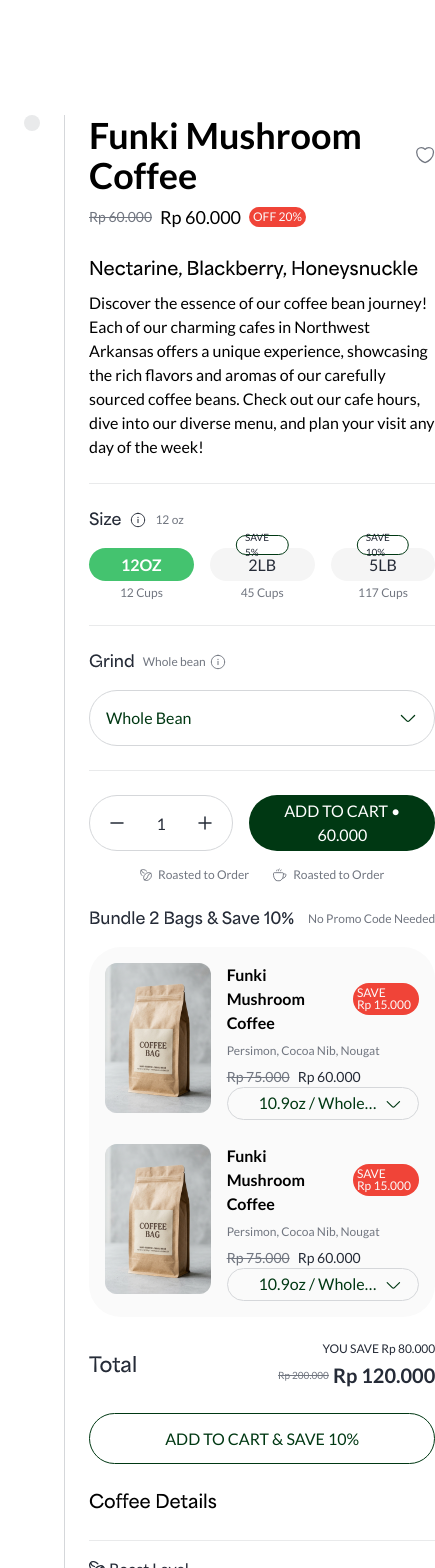
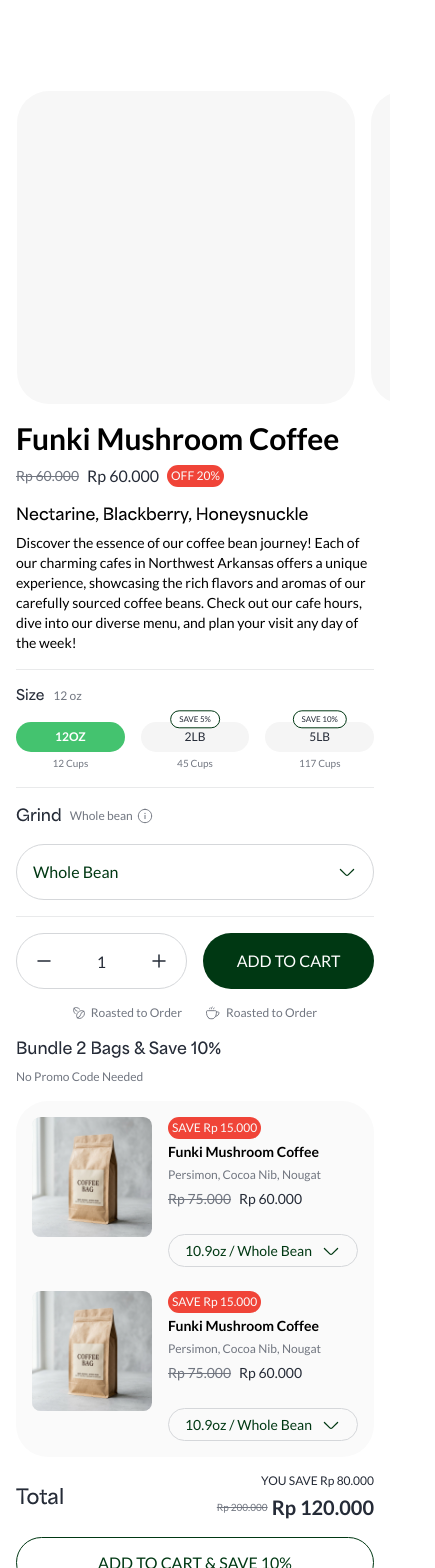
Before and after one commit to xpand-indonesia/ecommerce, a Next.js app: page /product/0 in a window 390 px wide. Shown: the top 1568 px of the page, 435 px wide, since content can reach past the window. Built offline with nearby package versions, Linux system fonts and the light colour scheme.

Commit message:
Improve product detail mobile responsive

```diff
--- /dev/null
+++ b/src/components/icons/heart.tsx
@@ -0,0 +1,25 @@
+import React from 'react';
+
+interface HeartProps extends React.ComponentPropsWithoutRef<'svg'> {
+    className?: string;
+}
+
+export const Heart: React.FC<HeartProps> = ({ className, ...props }) => (
+    <svg
+        width="1em"
+        height="1em"
+        viewBox="0 0 24 24"
+        fill="none"
+        xmlns="http://www.w3.org/2000/svg"
+        className={className}
+        {...props}
+    >
+        <path
+            d="M12.62 20.8101C12.28 20.9301 11.72 20.9301 11.38 20.8101C8.48 19.8201 2 15.6901 2 8.6901C2 5.6001 4.49 3.1001 7.56 3.1001C9.38 3.1001 10.99 3.9801 12 5.3401C13.01 3.9801 14.63 3.1001 16.44 3.1001C19.51 3.1001 22 5.6001 22 8.6901C22 15.6901 15.52 19.8201 12.62 20.8101Z"
+            stroke="currentColor"
+            strokeWidth="1.5"
+            strokeLinecap="round"
+            strokeLinejoin="round"
+        />
+    </svg>
+);
--- a/src/components/shared/product-budle-item.tsx
+++ /dev/null
@@ -1,61 +0,0 @@
-import { formatNumber } from "@/lib/utils";
-import { Badge } from "../ui/badge";
-import { Select, SelectContent, SelectItem, SelectTrigger, SelectValue } from "../ui/form/field/select";
-import Image from "next/image";
-
-interface ProductBundleItem {
-    name?: string;
-    description?: string;
-    price?: number;
-    discount?: number;
-};
-
-export const ProductBundleItem = ({ name, description, price = 0, discount = 0 }: ProductBundleItem) => {
-    const discountedPrice: number = price - discount;
-    const imageUrl = '/images/mock/mock_product_1.png';
-
-    return (
-        <div className="flex items-stretch gap-4">
-            <div className="relative overflow-hidden size-[150px] bg-gray-200 rounded-xl">
-                <Image
-                    src={imageUrl}
-                    alt={name ?? ''}
-                    fill
-                    sizes="(max-width: 768px) 20vw"
-                    className="object-cover"
-                />
-            </div>
-            <div className="grow flex flex-col justify-between">
-                <div className="space-y-2">
-                    <div className="flex justify-between items-center gap-2">
-                        <div className="font-bold">{name}</div>
-                        {(discount > 0) && (
-                            <Badge variant="danger" className="p-1 text-xs/none">
-                                SAVE {formatNumber(discount, { currency: "IDR" })}
-                            </Badge>
-                        )}
-                    </div>
-                    <div className="text-xs text-gray-500">{description}</div>
-                    <div className="flex gap-2 text-sm">
-                        <div className="text-gray-500 line-through">
-                            {formatNumber(price, { currency: "IDR" })}
-                        </div>
-                        <div className="text-gray-800">
-                            {formatNumber(discountedPrice, { currency: "IDR" })}
-                        </div>
-                    </div>
-                </div>
-                <Select value={'1'}>
-                    <SelectTrigger className="h-8.25 bg-transparent">
-                        <SelectValue placeholder="Select variant" />
-                    </SelectTrigger>
-                    <SelectContent>
-                        <SelectItem value={"1"}>
-                            {'10.9oz / Whole Bean'}
-                        </SelectItem>
-                    </SelectContent>
-                </Select>
-            </div>
-        </div>
-    );
-};
--- /dev/null
+++ b/src/components/shared/product-bundle-item.tsx
@@ -0,0 +1,80 @@
+import { formatNumber } from '@/lib/utils';
+import Image from 'next/image';
+import { Badge } from '../ui/badge';
+import {
+    Select,
+    SelectContent,
+    SelectItem,
+    SelectTrigger,
+    SelectValue,
+} from '../ui/form/field/select';
+
+interface ProductBundleItem {
+    name?: string;
+    description?: string;
+    price?: number;
+    discount?: number;
+}
+
+export const ProductBundleItem = ({
+    name,
+    description,
+    price = 0,
+    discount = 0,
+}: ProductBundleItem) => {
+    const discountedPrice: number = price - discount;
+    const imageUrl = '/images/mock/mock_product_1.png';
+
+    return (
+        <div className="flex lg:items-stretch gap-4">
+            <div className="relative overflow-hidden size-[120px] rounded-[8.78px] lg:size-[150px] bg-gray-200 lg:rounded-[10.98px]">
+                <Image
+                    src={imageUrl}
+                    alt={name ?? ''}
+                    fill
+                    sizes="(max-width: 768px) 20vw"
+                    className="object-cover"
+                />
+            </div>
+            <div className="grow flex flex-col lg:justify-between">
+                <div className="space-y-2">
+                    <div className="flex flex-col lg:flex-row items-start gap-1 lg:justify-between lg:items-center lg:gap-2">
+                        <div className="text-sm leading-[17px] font-bold order-2 lg:text-base lg:leading-[19px] lg:order-1">
+                            {name}
+                        </div>
+                        {discount > 0 && (
+                            <Badge
+                                variant="danger"
+                                className="p-1 text-xs leading-[14px] order-1 lg:order-2"
+                            >
+                                SAVE{' '}
+                                {formatNumber(discount, { currency: 'IDR' })}
+                            </Badge>
+                        )}
+                    </div>
+                    <div className="text-xs leading-[14px] text-gray-500">
+                        {description}
+                    </div>
+                    <div className="flex gap-2 text-sm leading-[17px]">
+                        <div className="text-gray-500 line-through">
+                            {formatNumber(price, { currency: 'IDR' })}
+                        </div>
+                        <div className="text-gray-800">
+                            {formatNumber(discountedPrice, { currency: 'IDR' })}
+                        </div>
+                    </div>
+                </div>
+                <Select value={'1'}>
+                    <SelectTrigger className="h-8.25 bg-transparent text-sm mt-6.75 lg:text-base lg:mt-0 [&>span]:text-left">
+                        <SelectValue placeholder="Select variant" />
+                    </SelectTrigger>
+                    <SelectContent>
+                        <SelectItem value={'1'}>
+                            {'10.9oz / Whole Bean'}
+                        </SelectItem>
+                    </SelectContent>
+                </Select>
+            </div>
+        </div>
+    );
+};
--- a/src/features/product-detail/components/product-detail-bundle.tsx
+++ b/src/features/product-detail/components/product-detail-bundle.tsx
@@ -1,14 +1,18 @@
-import { ProductBundleItem } from "@/components/shared/product-budle-item";
-import { Button } from "@/components/ui/button";
-import { formatNumber } from "@/lib/utils";
+import { ProductBundleItem } from '@/components/shared/product-bundle-item';
+import { Button } from '@/components/ui/button';
+import { formatNumber } from '@/lib/utils';
 
 export const ProductDetailBundle = () => {
     return (
-        <div className="space-y-6">
+        <div className="space-y-4 lg:space-y-6">
             <div className="space-y-4">
-                <div className="flex items-center justify-between gap-2">
-                    <span className="font-heading font-bold text-gray-800">Bundle 2 Bags & Save 10%</span>
-                    <span className="text-xs text-gray-500">No Promo Code Needed</span>
+                <div className="flex flex-col lg:flex-row lg:items-center lg:justify-between gap-2">
+                    <span className="font-heading font-bold text-gray-800">
+                        Bundle 2 Bags & Save 10%
+                    </span>
+                    <span className="text-xs text-gray-500">
+                        No Promo Code Needed
+                    </span>
                 </div>
                 <div className="bg-gray-50 rounded-4xl p-4 space-y-6">
                     <ProductBundleItem
@@ -28,14 +32,22 @@ export const ProductDetailBundle = () => {
             <div className="flex items-center justify-between gap-2 text-gray-800">
                 <div className="font-heading text-xl font-bold">Total</div>
                 <div className="flex flex-col items-end gap-1">
-                    <div className="text-xs">YOU SAVE {formatNumber(80000, { currency: "IDR" })}</div>
+                    <div className="text-xs">
+                        YOU SAVE {formatNumber(80000, { currency: 'IDR' })}
+                    </div>
                     <div className="flex items-center gap-1">
-                        <div className="text-[10px] text-gray-500 line-through">{formatNumber(200000, { currency: "IDR" })}</div>
-                        <div className="text-xl font-bold">{formatNumber(120000, { currency: "IDR" })}</div>
+                        <div className="text-[10px] text-gray-500 line-through">
+                            {formatNumber(200000, { currency: 'IDR' })}
+                        </div>
+                        <div className="text-xl font-bold">
+                            {formatNumber(120000, { currency: 'IDR' })}
+                        </div>
                     </div>
                 </div>
             </div>
-            <Button variant="outline" className="w-full">ADD TO CART & SAVE 10%</Button>
+            <Button variant="outline" className="w-full">
+                ADD TO CART & SAVE 10%
+            </Button>
         </div>
     );
 };
--- a/src/features/product-detail/components/product-detail-cta.tsx
+++ b/src/features/product-detail/components/product-detail-cta.tsx
@@ -1,10 +1,10 @@
 'use client';
 
-import { CoffeeBean, CoffeeCup } from "@/components/icons";
-import { Button } from "@/components/ui/button";
-import { InputCounter } from "@/components/ui/form/field/input-counter";
-import { formatNumber } from "@/lib/utils";
-import { useState } from "react";
+import { CoffeeBean, CoffeeCup } from '@/components/icons';
+import { Button } from '@/components/ui/button';
+import { InputCounter } from '@/components/ui/form/field/input-counter';
+import { formatNumber } from '@/lib/utils';
+import { useState } from 'react';
 
 export const ProductDetailCta = () => {
     const [quantity, setQuantity] = useState<number | undefined>(1);
@@ -12,10 +12,22 @@ export const ProductDetailCta = () => {
     return (
         <div className="space-y-4">
             <div className="flex gap-4">
-                <InputCounter className="h-[56px] max-w-[200px]" value={quantity} onChange={setQuantity} />
-                <Button className="h-[56px] grow">
-                    ADD TO CART • {formatNumber(60000)}
-                </Button>
+                <div className="flex-1 lg:flex-none">
+                    <InputCounter
+                        className="h-[56px] lg:max-w-[200px]"
+                        value={quantity}
+                        onChange={setQuantity}
+                    />
+                </div>
+                <div className="flex-1">
+                    <Button className="h-[56px] w-full px-0 lg:px-8">
+                        <span>ADD TO CART</span>
+                        <span className="hidden lg:block">
+                            {' • '}
+                            {formatNumber(60000)}
+                        </span>
+                    </Button>
+                </div>
             </div>
             <div className="flex items-center justify-center gap-6 text-xs text-gray-500">
                 <div className="flex items-center gap-1.5">
--- a/src/features/product-detail/components/product-detail-description.tsx
+++ b/src/features/product-detail/components/product-detail-description.tsx
@@ -1,33 +1,42 @@
-import { Badge } from "@/components/ui/badge";
-import { formatNumber } from "@/lib/utils";
+import { Heart } from '@/components/icons/heart';
+import { Badge } from '@/components/ui/badge';
+import { formatNumber } from '@/lib/utils';
 
 export const ProductDetailDescription = () => {
     return (
         <>
             <div className="flex flex-col gap-2">
                 <div className="flex items-center justify-between">
-                    <h2 className="text-4xl font-bold">Funki Mushroom Coffee</h2>
-                    <svg width="24" height="24" viewBox="0 0 24 24" fill="none" xmlns="http://www.w3.org/2000/svg">
-                        <path d="M12.62 20.8101C12.28 20.9301 11.72 20.9301 11.38 20.8101C8.48 19.8201 2 15.6901 2 8.6901C2 5.6001 4.49 3.1001 7.56 3.1001C9.38 3.1001 10.99 3.9801 12 5.3401C13.01 3.9801 14.63 3.1001 16.44 3.1001C19.51 3.1001 22 5.6001 22 8.6901C22 15.6901 15.52 19.8201 12.62 20.8101Z" stroke="#717680" strokeWidth="1.5" strokeLinecap="round" strokeLinejoin="round" />
-                    </svg>
-
+                    <h2 className="text-3xl lg:text-4xl font-bold">
+                        Funki Mushroom Coffee
+                    </h2>
+                    <Heart className="size-6 text-gray-500 hidden lg:block" />
                 </div>
                 <div className="flex items-center gap-2">
                     <span className="text-sm text-gray-500 line-through">
                         {formatNumber(60000, { currency: 'IDR' })}
                     </span>
-                    <span className="text-lg">
+                    <span className="text-gray-800 text-base lg:text-lg">
                         {formatNumber(60000, { currency: 'IDR' })}
                     </span>
-                    <Badge variant="danger">OFF {formatNumber(20)}%</Badge>
+                    <Badge variant="danger" className="leading-[14px]">
+                        OFF {formatNumber(20)}%
+                    </Badge>
                 </div>
             </div>
             <div className="flex flex-col gap-2">
-                <h3 className="text-lg font-heading font-bold">Nectarine, Blackberry, Honeysnuckle</h3>
-                <p>
-                    Discover the essence of our coffee bean journey! Each of our charming cafes in Northwest Arkansas offers a unique experience, showcasing the rich flavors and aromas of our carefully sourced coffee beans. Check out our cafe hours, dive into our diverse menu, and plan your visit any day of the week!
+                <h3 className="text-base leading-[21px] lg:text-lg lg:leading-[24px] font-heading font-bold">
+                    Nectarine, Blackberry, Honeysnuckle
+                </h3>
+                <p className="text-sm lg:text-base">
+                    Discover the essence of our coffee bean journey! Each of our
+                    charming cafes in Northwest Arkansas offers a unique
+                    experience, showcasing the rich flavors and aromas of our
+                    carefully sourced coffee beans. Check out our cafe hours,
+                    dive into our diverse menu, and plan your visit any day of
+                    the week!
                 </p>
             </div>
         </>
     );
-}
+};
--- a/src/features/product-detail/components/product-detail-photos.tsx
+++ b/src/features/product-detail/components/product-detail-photos.tsx
@@ -1,11 +1,20 @@
+import { cn } from '@/lib/utils';
+
 export const ProductDetailPhotos = () => {
     return (
-        <div className="grid grid-cols-1 md:grid-cols-2 gap-4">
-            <div className="col-span-2 w-full aspect-square rounded-[32px] overflow-hidden bg-gray-200"></div>
-            <div className="w-full aspect-square rounded-[32px] overflow-hidden bg-gray-200"></div>
-            <div className="w-full aspect-square rounded-[32px] overflow-hidden bg-gray-200"></div>
-            <div className="w-full aspect-square rounded-[32px] overflow-hidden bg-gray-200"></div>
-            <div className="w-full aspect-square rounded-[32px] overflow-hidden bg-gray-200"></div>
+        <div className="flex lg:grid lg:grid-cols-2 gap-4">
+            <div className="pr-px lg:hidden" />
+            {Array.from({ length: 5 }).map((_, idx) => (
+                <div
+                    key={`product-image-${idx}`}
+                    className={cn(
+                        !idx ? 'lg:col-span-2' : '',
+                        'w-[86.666666667vw] min-w-[86.666666667vw] aspect-[325/301.31] rounded-[32px] overflow-hidden bg-[#F7F7F7]',
+                        'lg:w-full lg:min-w-auto lg:aspect-square'
+                    )}
+                />
+            ))}
+            <div className="pr-px lg:hidden" />
         </div>
     );
-}
+};
--- a/src/features/product-detail/components/product-detail-size-selection.tsx
+++ b/src/features/product-detail/components/product-detail-size-selection.tsx
@@ -1,37 +1,45 @@
-import { CircleInfo } from "@/components/icons";
+import { CircleInfo } from '@/components/icons';
 
 export const ProductDetailSizeSelection = () => {
     return (
         <div className="flex flex-col gap-4">
             <div className="flex items-center gap-2.25">
-                <span className="font-heading font-bold text-gray-800">Size</span>
-                <CircleInfo className="text-gray-800" />
+                <span className="text-sm font-heading font-bold text-gray-800 lg:text-base">
+                    Size
+                </span>
+                <CircleInfo className="text-gray-800 hidden lg:block" />
                 <span className="text-xs text-gray-500">12 oz</span>
             </div>
             <div className="flex gap-4">
                 <div className="flex-1 flex flex-col items-center gap-1">
-                    <div className="w-full rounded-full bg-base-100 flex items-center justify-center font-bold text-white h-[33px]">
+                    <div className="h-[30px] text-xs relative w-full rounded-full bg-base-100 flex items-center justify-center font-bold text-white lg:text-sm lg:h-[33px]">
                         12OZ
                     </div>
-                    <span className="text-xs text-gray-500">12 Cups</span>
+                    <span className="text-[10px] lg:text-xs text-gray-500">
+                        12 Cups
+                    </span>
                 </div>
                 <div className="flex-1 flex flex-col items-center gap-1">
-                    <div className="relative w-full rounded-full bg-gray-100 flex items-center justify-center text-gray-800 h-[33px]">
+                    <div className="h-[30px] text-xs relative w-full rounded-full bg-gray-100 flex items-center justify-center text-gray-800 lg:text-sm lg:h-[33px]">
                         2LB
-                        <div className="absolute top-0 left-1/2 -translate-y-[65%] -translate-x-1/2 h-[20px] bg-white flex items-center justify-center px-2 border border-primary rounded-full text-[10px] text-gray-800">
+                        <div className="absolute top-0 left-1/2 -translate-y-[65%] -translate-x-1/2 h-[18px] lg:h-[20px] bg-white flex items-center justify-center px-2 border border-primary rounded-full text-[8px] lg:text-[10px] whitespace-nowrap text-gray-800">
                             SAVE 5%
                         </div>
                     </div>
-                    <span className="text-xs text-gray-500">45 Cups</span>
+                    <span className="text-[10px] lg:text-xs text-gray-500">
+                        45 Cups
+                    </span>
                 </div>
                 <div className="flex-1 flex flex-col items-center gap-1">
-                    <div className="relative w-full rounded-full bg-gray-100 flex items-center justify-center text-gray-800 h-[33px]">
+                    <div className="h-[30px] text-xs relative w-full rounded-full bg-gray-100 flex items-center justify-center text-gray-800 lg:text-sm lg:h-[33px]">
                         5LB
-                        <div className="absolute top-0 left-1/2 -translate-y-[65%] -translate-x-1/2 h-[20px] bg-white flex items-center justify-center px-2 border border-primary rounded-full text-[10px] text-gray-800">
+                        <div className="absolute top-0 left-1/2 -translate-y-[65%] -translate-x-1/2 h-[18px] lg:h-[20px] bg-white flex items-center justify-center px-2 border border-primary rounded-full text-[8px] lg:text-[10px] whitespace-nowrap text-gray-800">
                             SAVE 10%
                         </div>
                     </div>
-                    <span className="text-xs text-gray-500">117 Cups</span>
+                    <span className="text-[10px] lg:text-xs text-gray-500">
+                        117 Cups
+                    </span>
                 </div>
             </div>
         </div>
--- a/src/features/product-detail/views/product-detail-section-view.tsx
+++ b/src/features/product-detail/views/product-detail-section-view.tsx
@@ -1,24 +1,23 @@
-import Container from "@/components/ui/container";
-import { Separator } from "@/components/ui/separator";
-import { ProductDetailPhotos } from "../components/product-detail-photos";
-import { ProductDetailDescription } from "../components/product-detail-description";
-import { ProductDetailSizeSelection } from "../components/product-detail-size-selection";
-import { ProductDetailGrindSelection } from "../components/product-detail-grind-selection";
-import { ProductDetailCta } from "../components/product-detail-cta";
-import { ProductDetailBundle } from "../components/product-detail-bundle";
-import { ProductDetailCofeeDetail } from "../components/product-detail-coffee-detail";
+import Container from '@/components/ui/container';
+import { Separator } from '@/components/ui/separator';
+import { ProductDetailBundle } from '../components/product-detail-bundle';
+import { ProductDetailCofeeDetail } from '../components/product-detail-coffee-detail';
+import { ProductDetailCta } from '../components/product-detail-cta';
+import { ProductDetailDescription } from '../components/product-detail-description';
+import { ProductDetailGrindSelection } from '../components/product-detail-grind-selection';
+import { ProductDetailPhotos } from '../components/product-detail-photos';
+import { ProductDetailSizeSelection } from '../components/product-detail-size-selection';
 
 export const ProductDetailSectionView = () => {
-
     return (
         <section>
-            <Container className="px-6 md:px-10 py-10">
-                <div className="flex divide-x divide-gray-300">
-                    <div className="w-[41%] pr-6">
+            <Container className="px-0 py-4 lg:px-10 lg:py-10">
+                <div className="flex flex-col gap-4 lg:flex-row lg:gap-0 lg:divide-x lg:divide-gray-300">
+                    <div className="w-full overflow-x-auto lg:w-[41%] lg:pr-6 [&::-webkit-scrollbar]:hidden [-ms-overflow-style:none] [scrollbar-width:none]">
                         <ProductDetailPhotos />
                     </div>
-                    <div className="flex-1 pl-6">
-                        <div className="space-y-6">
+                    <div className="px-4 lg:flex-1 lg:px-0 lg:pl-6">
+                        <div className="space-y-4 lg:space-y-6">
                             <ProductDetailDescription />
                             <Separator />
                             <ProductDetailSizeSelection />
```
